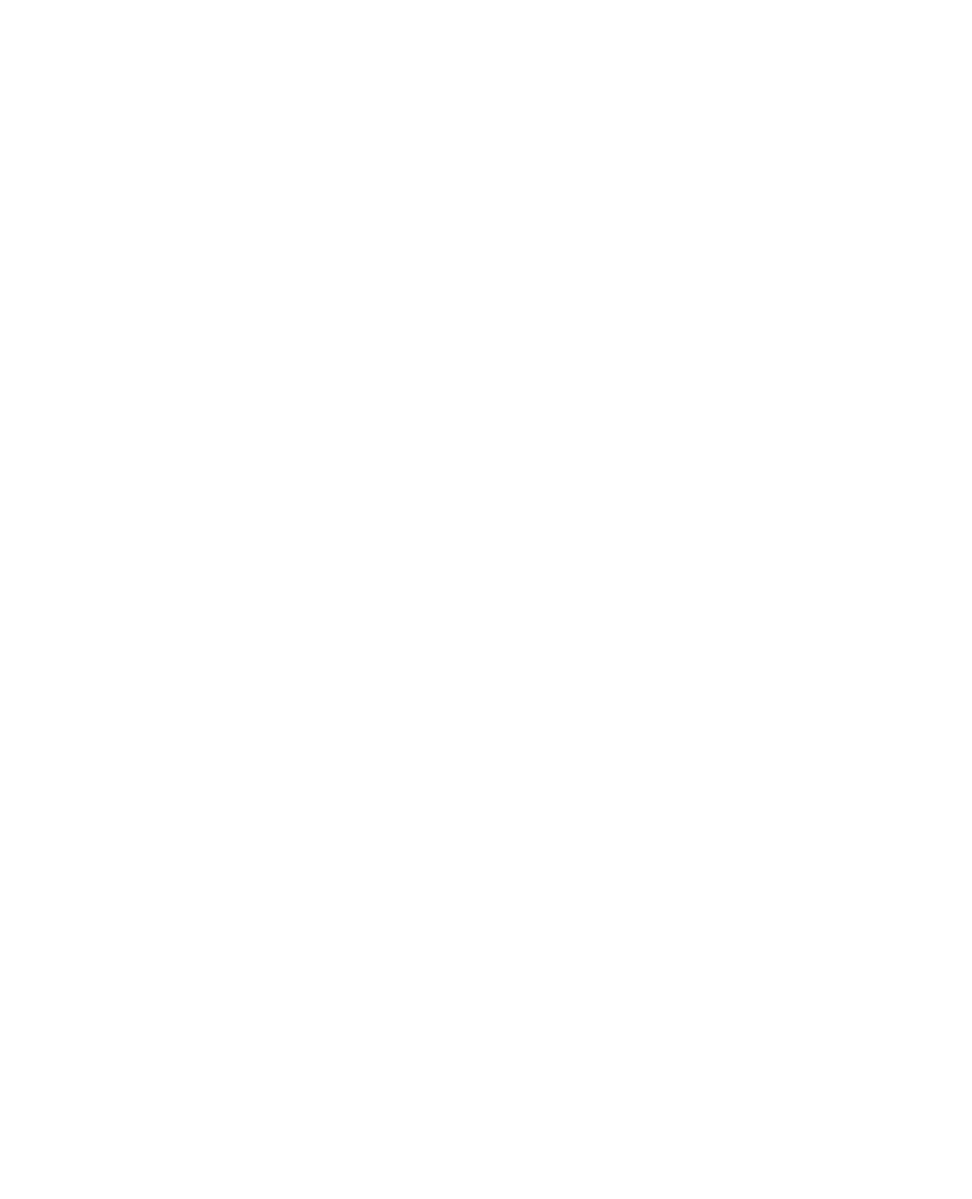
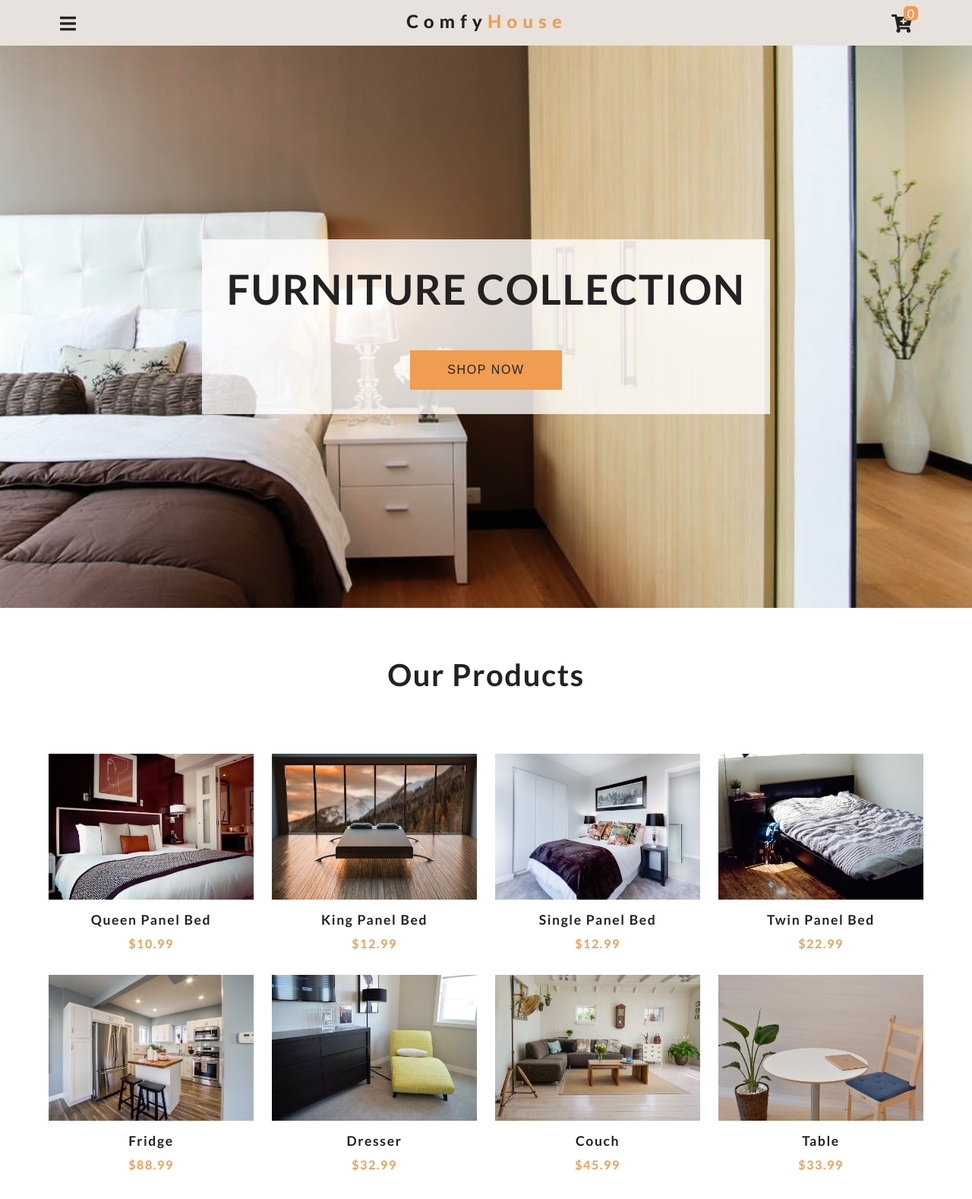
Before and after one commit to Blueprint-Avenue/comfyhouse, a plain HTML site: page index.html in a window 1280 px wide. Shown: the whole page at 76% size. Before the commit the page ends 800 px from the top, so only its background shows below. Drawn offline with Linux system fonts and the light colour scheme.

Commit message:
mapped over each img using vanilla js

```diff
--- /dev/null
+++ b/app.js
@@ -0,0 +1,71 @@
+// variables
+
+const cartBtn = document.querySelector(".cart-btn");
+const closeCartBtn = document.querySelector(".close-cart");
+const clearCartBtn = document.querySelector(".clear-cart");
+const cartDOM = document.querySelector(".cart");
+const cartOverlay = document.querySelector(".cart-overlay");
+const cartItems = document.querySelector(".cart-items");
+const cartTotal = document.querySelector(".cart-total");
+const carContent = document.querySelector(".cart-content");
+const productsDOM = document.querySelector(".products-center");
+
+// Main cart from local storage
+let cart = [];
+
+// getting the products
+class Products {
+	async getProducts() {
+		try {
+			let result = await fetch("products.json");
+			let data = await result.json();
+			let products = data.items;
+			products = products.map((item) => {
+				const {title, price} = item.fields;
+				const {id} = item.sys;
+				const image = item.fields.image.fields.file.url;
+				return {title, price, id, image};
+			});
+			return products;
+		} catch (error) {
+			console.log(error);
+		}
+	}
+}
+
+// display products
+class UI {
+	displayProducts(products) {
+		let result = "";
+		products.forEach((product) => {
+			result += `
+            <article class="product">
+					<div class="img-container">
+						<img
+							src=${product.image}
+							alt="product"
+							class="product-img"
+						/>
+						<button class="bag-btn" data-id=${product.id}>
+							<i class="fas fa-shopping-cart">add to bag</i>
+						</button>
+					</div>
+					<h3>${product.title}</h3>
+					<h4>$${product.price}</h4>
+				</article>
+            `;
+		});
+		productsDOM.innerHTML = result;
+	}
+}
+
+// local storage
+class Storage {}
+
+document.addEventListener("DOMContentLoaded", () => {
+	const ui = new UI();
+	const products = new Products();
+
+	// get all products
+	products.getProducts().then((products) => ui.displayProducts(products));
+});
--- a/index.html
+++ b/index.html
@@ -5,6 +5,95 @@
 		<meta http-equiv="X-UA-Compatible" content="IE=edge" />
 		<meta name="viewport" content="width=device-width, initial-scale=1.0" />
 		<title>Comfy House</title>
+		<!-- font awesome -->
+		<link
+			rel="stylesheet"
+			href="//use.fontawesome.com/releases/v5.8.1/css/all.css"
+		/>
+		<!-- custom css -->
+		<link rel="stylesheet" href="styles.css" />
 	</head>
-	<body></body>
+	<body>
+		<!-- Navbar -->
+		<nav class="navbar">
+			<div class="navbar-center">
+				<span class="nav-icon">
+					<i class="fas fa-bars"></i>
+				</span>
+				<img src="./images/logo.svg" alt="store logo" />
+				<div class="cart-btn">
+					<span class="nav-icon">
+						<i class="fas fa-cart-plus"></i>
+					</span>
+					<div class="cart-items">0</div>
+				</div>
+			</div>
+		</nav>
+		<!-- End of Navbar -->
+		<!-- Banner -->
+		<header class="hero">
+			<div class="banner">
+				<h1 class="banner-title">furniture collection</h1>
+				<button class="banner-btn">shop now</button>
+			</div>
+		</header>
+		<!-- End of Banner -->
+		<!-- Products -->
+		<section class="products">
+			<div class="section-title">
+				<h2>our products</h2>
+			</div>
+			<div class="products-center">
+				<!-- single product -->
+				<!-- <article class="product">
+					<div class="img-container">
+						<img
+							src="./images/product-1.jpg"
+							alt="product"
+							class="product-img"
+						/>
+						<button class="bag-btn" data-id="1">
+							<i class="fas fa-shopping-cart">add to bag</i>
+						</button>
+					</div>
+					<h3>queen bed</h3>
+					<h4>$90</h4>
+				</article> -->
+				<!-- end of single product -->
+			</div>
+		</section>
+		<!-- End of Products -->
+		<!-- Cart -->
+		<div class="cart-overlay">
+			<div class="cart">
+				<span class="close-cart">
+					<i class="fas fa-window-close"></i>
+				</span>
+				<h2>your cart</h2>
+				<div class="cart-content">
+					<!-- Cart Item -->
+					<div class="cart-item">
+						<img src="./images/product-1.jpg" alt="product" />
+						<div>
+							<h4>queen bed</h4>
+							<h5>$90</h5>
+							<span class="remove-item">remove</span>
+						</div>
+						<div>
+							<i class="fas fa-chevron-up"></i>
+							<p class="item-amount">1</p>
+							<i class="fas fa-chevron-down"></i>
+						</div>
+					</div>
+					<!-- End of Cart Item -->
+				</div>
+				<div class="cart-footer">
+					<h3>your total : $ <span class="cart-total">0</span></h3>
+					<button class="clear-cart banner-btn">clear cart</button>
+				</div>
+			</div>
+		</div>
+		<!-- End of Cart -->
+		<script src="app.js"></script>
+	</body>
 </html>
--- a/products.json
+++ b/products.json
@@ -5,7 +5,7 @@
       "fields": {
         "title": "queen panel bed",
         "price": 10.99,
-        "image": { "fields": { "file": { "url": "./images/product-1.jpeg" } } }
+        "image": { "fields": { "file": { "url": "./images/product-1.jpg" } } }
       }
     },
     {
@@ -13,7 +13,7 @@
       "fields": {
         "title": "king panel bed",
         "price": 12.99,
-        "image": { "fields": { "file": { "url": "./images/product-2.jpeg" } } }
+        "image": { "fields": { "file": { "url": "./images/product-2.jpg" } } }
       }
     },
     {
@@ -21,7 +21,7 @@
       "fields": {
         "title": "single panel bed",
         "price": 12.99,
-        "image": { "fields": { "file": { "url": "./images/product-3.jpeg" } } }
+        "image": { "fields": { "file": { "url": "./images/product-3.jpg" } } }
       }
     },
     {
@@ -29,7 +29,7 @@
       "fields": {
         "title": "twin panel bed",
         "price": 22.99,
-        "image": { "fields": { "file": { "url": "./images/product-4.jpeg" } } }
+        "image": { "fields": { "file": { "url": "./images/product-4.jpg" } } }
       }
     },
     {
@@ -37,7 +37,7 @@
       "fields": {
         "title": "fridge",
         "price": 88.99,
-        "image": { "fields": { "file": { "url": "./images/product-5.jpeg" } } }
+        "image": { "fields": { "file": { "url": "./images/product-5.jpg" } } }
       }
     },
     {
@@ -45,7 +45,7 @@
       "fields": {
         "title": "dresser",
         "price": 32.99,
-        "image": { "fields": { "file": { "url": "./images/product-6.jpeg" } } }
+        "image": { "fields": { "file": { "url": "./images/product-6.jpg" } } }
       }
     },
     {
@@ -53,7 +53,7 @@
       "fields": {
         "title": "couch",
         "price": 45.99,
-        "image": { "fields": { "file": { "url": "./images/product-7.jpeg" } } }
+        "image": { "fields": { "file": { "url": "./images/product-7.jpg" } } }
       }
     },
     {
@@ -61,7 +61,7 @@
       "fields": {
         "title": "table",
         "price": 33.99,
-        "image": { "fields": { "file": { "url": "./images/product-8.jpeg" } } }
+        "image": { "fields": { "file": { "url": "./images/product-8.jpg" } } }
       }
     }
   ]
--- /dev/null
+++ b/styles.css
@@ -0,0 +1,300 @@
+@import url("https://fonts.googleapis.com/css?family=Lato:400,700");
+
+:root {
+    --primaryColor: #f09d51;
+    --mainWhite: #fff;
+    --mainBlack: #222;
+    --mainGrey: #ececec;
+    --mainSpacing: 0.1rem;
+    --mainTransition: all 0.3s linear;
+}
+
+* {
+    margin: 0;
+    padding: 0;
+    box-sizing: border-box;
+}
+
+body {
+    color: var(--mainBlack);
+    background: var(--mainWhite);
+    font-family: "Lato", sans-serif;
+}
+
+/* --------------- Navbar ---------------- */
+.navbar {
+    position: sticky;
+    top: 0;
+    height: 60px;
+    width: 100%;
+    display: flex;
+    align-items: center;
+    background: rgb(231, 226, 221);
+    z-index: 1;
+}
+
+.navbar-center {
+    width: 100%;
+    max-width: 1170px;
+    margin: 0 auto;
+    display: flex;
+    align-items: center;
+    justify-content: space-between;
+    padding: 0 1.5rem;
+}
+
+.nav-icon {
+    font-size: 1.5rem;
+}
+
+.cart-btn {
+    position: relative;
+    cursor: pointer;
+}
+
+.cart-items {
+    position: absolute;
+    top: -8px;
+    right: -8px;
+    background: var(--primaryColor);
+    padding: 0 5px;
+    border-radius: 30%;
+    color: var(--mainWhite);
+}
+
+/* --------------- End of Navbar ---------------- */
+
+/* --------------- Hero ---------------- */
+.hero {
+    min-height: calc(100vh - 60px);
+    background: url("./images/hero-bcg.jpg") center/cover no-repeat;
+    display: flex;
+    align-items: center;
+    justify-content: center;
+}
+
+.banner {
+    text-align: center;
+    background: rgba(255, 255, 255, 0.8);
+    display: inline-block;
+    padding: 2rem;
+}
+
+.banner-title {
+    font-size: 3.4rem;
+    text-transform: uppercase;
+    letter-spacing: var(--mainSpacing);
+    margin-bottom: 3rem;
+}
+
+.banner-btn {
+    padding: 1rem 3rem;
+    text-transform: uppercase;
+    letter-spacing: var(--mainSpacing);
+    font-size: 1rem;
+    background: var(--primaryColor);
+    color: var(--mainBlack);
+    border: 1px solid var(--primaryColor);
+    transition: var(--mainTransition);
+    cursor: pointer;
+}
+
+.banner-btn:hover {
+    background: transparent;
+    color: var(--primaryColor);
+}
+
+/* --------------- End of Hero ---------------- */
+
+/* --------------- Products ---------------- */
+
+.products {
+    padding: 4rem 0;
+}
+
+.section-title h2 {
+    text-align: center;
+    font-size: 2.5rem;
+    margin-bottom: 5rem;
+    text-transform: capitalize;
+    letter-spacing: var(--mainSpacing);
+}
+
+.products-center {
+    width: 90vw;
+    margin: 0 auto;
+    max-width: 1170px;
+    display: grid;
+    grid-template-columns: repeat(auto-fit, minmax(260px, 1fr));
+    grid-column-gap: 1.5rem;
+    grid-row-gap: 2rem;
+}
+
+.img-container {
+    position: relative;
+    overflow: hidden;
+}
+
+.bag-btn {
+    position: absolute;
+    top: 70%;
+    right: 0;
+    background: var(--primaryColor);
+    border: none;
+    text-transform: uppercase;
+    padding: 0.5rem 0.75rem;
+    letter-spacing: var(--mainSpacing);
+    font-weight: bold;
+    transition: var(--mainTransition);
+    transform: translateX(101%);
+    cursor: pointer;
+}
+
+.bag-btn:hover {
+    color: var(--mainWhite);
+}
+
+.fa-shopping-cart {
+    margin-right: 0.5rem;
+}
+
+.img-container:hover .bag-btn {
+    transform: translateX(0);
+}
+
+.product-img {
+    display: block;
+    width: 100%;
+    min-height: 12rem;
+    transition: var(--mainTransition);
+}
+
+.img-container:hover .product-img {
+    opacity: 0.5;
+}
+
+.product h3 {
+    text-transform: capitalize;
+    font-size: 1.1rem;
+    margin-top: 1rem;
+    letter-spacing: var(--mainSpacing);
+    text-align: center;
+}
+
+.product h4 {
+    margin-top: 0.7rem;
+    letter-spacing: var(--mainSpacing);
+    color: var(--primaryColor);
+    text-align: center;
+}
+
+/* ---------------End of Products ---------------- */
+
+/* --------------- Cart ---------------- */
+.cart-overlay {
+    position: fixed;
+    top: 0;
+    right: 0;
+    width: 100%;
+    height: 100%;
+    transition: var(--mainTransition);
+    background: rgb(240, 157, 81, 0.5);
+    z-index: 2;
+    visibility: hidden;
+}
+
+.cart {
+    position: fixed;
+    top: 0;
+    right: 0;
+    width: 100%;
+    height: 100%;
+    overflow: scroll;
+    z-index: 3;
+    background: rgb(231, 226, 221);
+    padding: 1.5rem;
+    transition: var(--mainTransition);
+    transform: translateX(100%);
+}
+
+.showCart {
+    transform: translateX(0);
+}
+
+.transparentBcg {
+    visibility: visible;
+}
+
+@media screen and (min-width: 768px) {
+    .cart {
+        width: 30vw;
+        min-width: 450px;
+    }
+}
+
+.close-cart {
+    font-size: 1.7rem;
+    cursor: pointer;
+}
+
+.cart h2 {
+    text-transform: capitalize;
+    text-align: center;
+    letter-spacing: var(--mainSpacing);
+    margin-bottom: 2rem;
+}
+
+/*---------- Cart Item -------------------- */
+.cart-item {
+    display: grid;
+    align-items: center;
+    grid-template-columns: auto 1fr auto;
+    grid-column-gap: 1.5rem;
+    margin: 1.5rem 0;
+}
+
+.cart-item img {
+    width: 75px;
+    height: 75px;
+}
+
+.cart-item h4 {
+    font-size: 0.85rem;
+    text-transform: capitalize;
+    letter-spacing: var(--mainSpacing);
+}
+
+.cart-item h5 {
+    margin: 0.5rem 0;
+    letter-spacing: var(--mainSpacing);
+}
+
+.item-amount {
+    text-align: center;
+}
+
+.remove-item {
+    color: grey;
+    cursor: pointer;
+}
+
+.fa-chevron-up,
+.fa-chevron-down {
+    color: var(--primaryColor);
+    cursor: pointer;
+}
+
+/*---------- End of Cart Item -------------------- */
+
+.cart-footer {
+    margin-top: 2rem;
+    letter-spacing: var(--mainSpacing);
+    text-align: center;
+}
+
+.cart-footer h3 {
+    text-transform: capitalize;
+    margin-bottom: 1rem;
+}
+
+/* --------------- End of Cart ---------------- */
```
